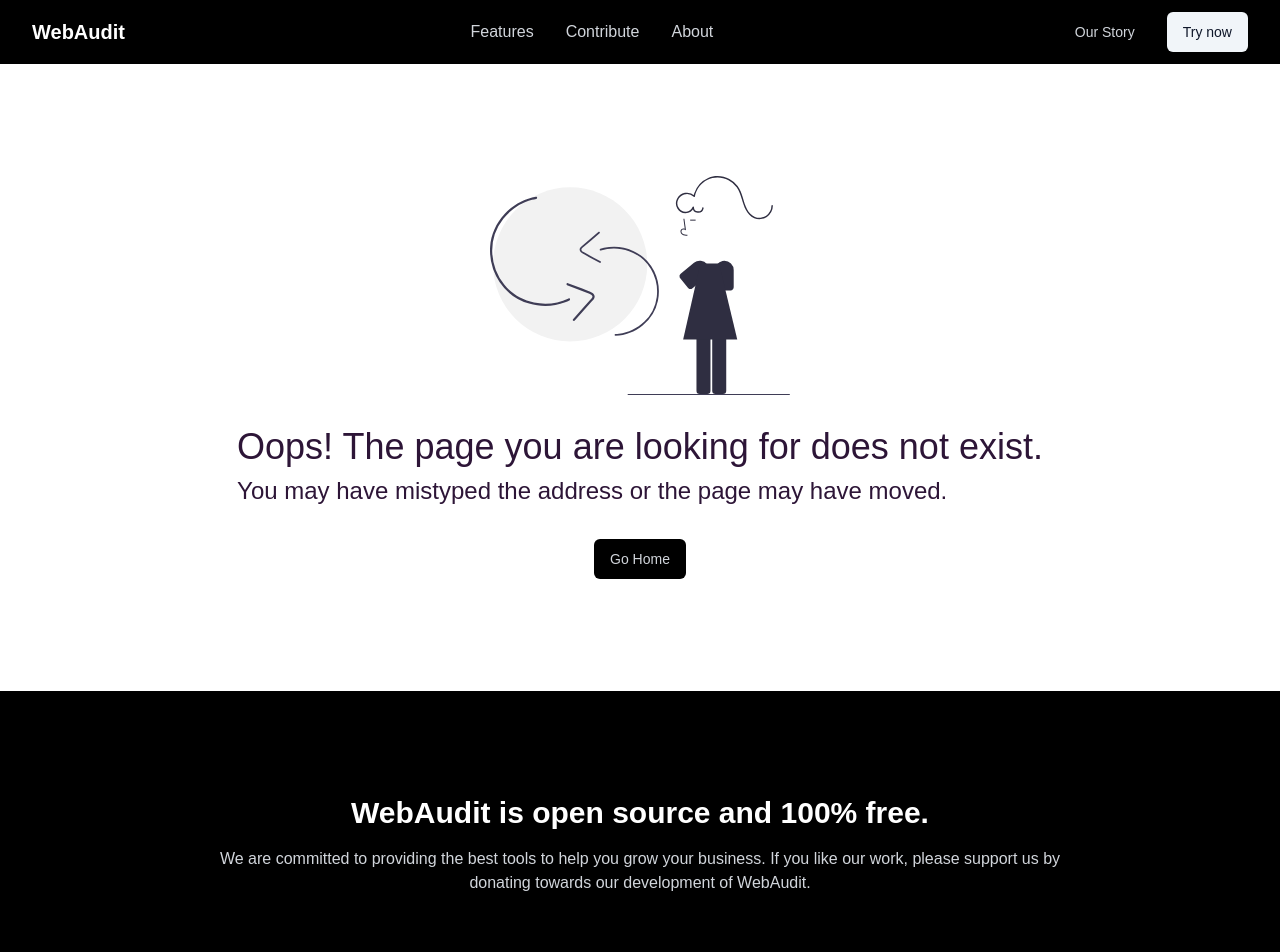
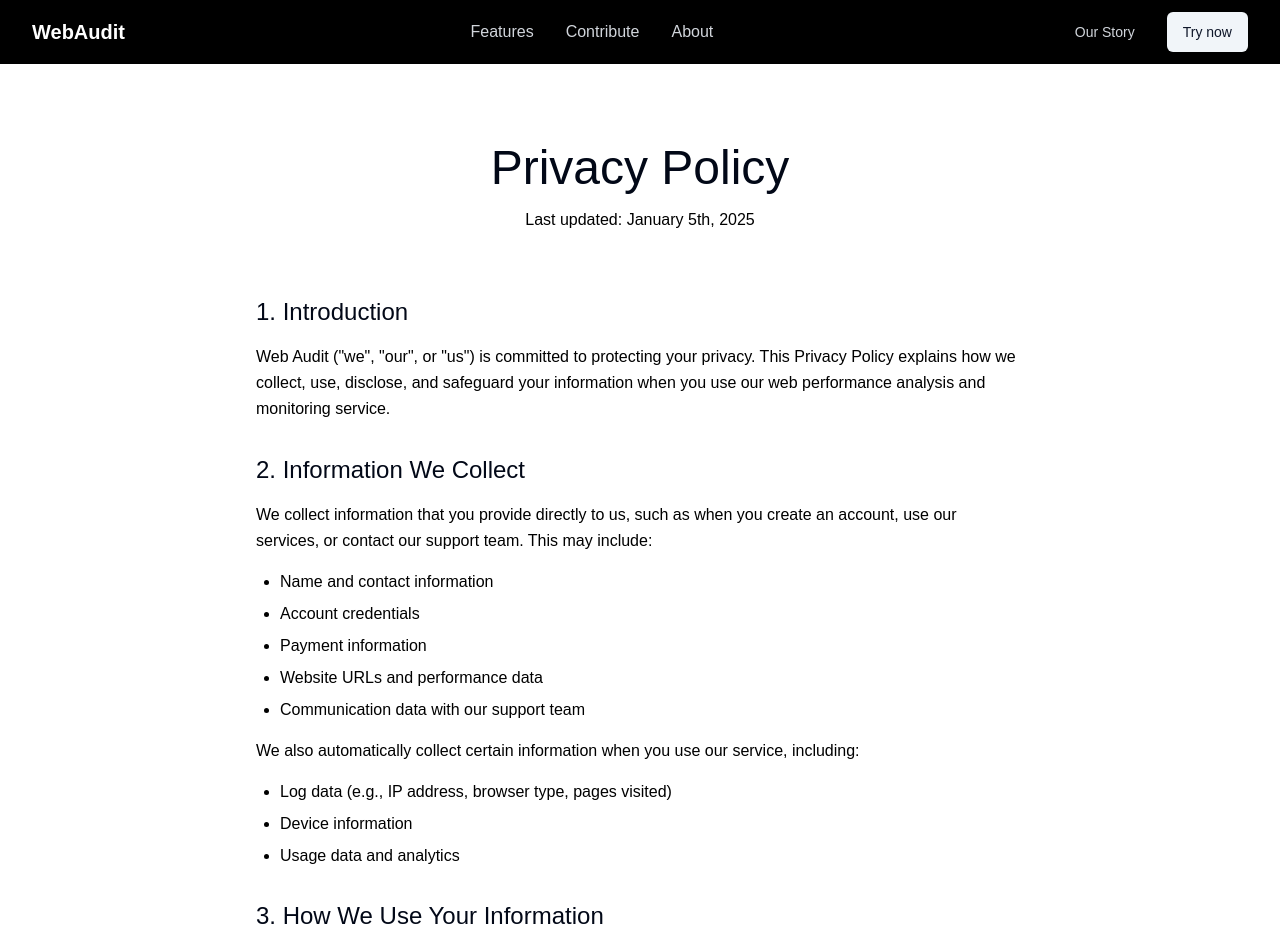
Before and after one commit to marksikaundi/InSyst, a Next.js app: page /legal/policy in a window 1280 px wide. Before the commit this address had no page. Shown: the top 952 px of the page. Built offline with nearby package versions, Linux system fonts and the light colour scheme.

Commit message:
feat: add Privacy Policy page with comprehensive details on data collection and user rights

```diff
--- /dev/null
+++ b/app/legal/policy/page.tsx
@@ -0,0 +1,142 @@
+export default function PrivacyContent() {
+  return (
+    <div className="max-w-3xl mx-auto space-y-16">
+      <div className="text-center space-y-4">
+        <h1 className="text-5xl font-normal mt-20">Privacy Policy</h1>
+        <p className="text-black">Last updated: January 5th, 2025</p>
+      </div>
+
+      <section className="space-y-8">
+        <div className="space-y-4">
+          <h2 className="text-2xl font-normal">1. Introduction</h2>
+          <p className="text-black leading-relaxed">
+            Web Audit (&quot;we&quot;, &quot;our&quot;, or &quot;us&quot;) is
+            committed to protecting your privacy. This Privacy Policy explains
+            how we collect, use, disclose, and safeguard your information when
+            you use our web performance analysis and monitoring service.
+          </p>
+        </div>
+
+        <div className="space-y-4">
+          <h2 className="text-2xl font-normal">2. Information We Collect</h2>
+          <p className="text-black leading-relaxed">
+            We collect information that you provide directly to us, such as when
+            you create an account, use our services, or contact our support
+            team. This may include:
+          </p>
+          <ul className="list-disc pl-6 space-y-2 text-black">
+            <li>Name and contact information</li>
+            <li>Account credentials</li>
+            <li>Payment information</li>
+            <li>Website URLs and performance data</li>
+            <li>Communication data with our support team</li>
+          </ul>
+          <p className="text-black leading-relaxed">
+            We also automatically collect certain information when you use our
+            service, including:
+          </p>
+          <ul className="list-disc pl-6 space-y-2 text-black">
+            <li>Log data (e.g., IP address, browser type, pages visited)</li>
+            <li>Device information</li>
+            <li>Usage data and analytics</li>
+          </ul>
+        </div>
+
+        <div className="space-y-4">
+          <h2 className="text-2xl font-normal">
+            3. How We Use Your Information
+          </h2>
+          <p className="text-black leading-relaxed">
+            We use the information we collect to:
+          </p>
+          <ul className="list-disc pl-6 space-y-2 text-black">
+            <li>Provide, maintain, and improve our services</li>
+            <li>Process transactions and send related information</li>
+            <li>Send you technical notices, updates, and support messages</li>
+            <li>Respond to your comments and questions</li>
+            <li>Monitor and analyze trends and usage of our service</li>
+            <li>
+              Detect, investigate, and prevent fraudulent transactions and other
+              illegal activities
+            </li>
+            <li>Personalize and improve your experience with our service</li>
+          </ul>
+        </div>
+
+        <div className="space-y-4">
+          <h2 className="text-2xl font-normal">
+            4. Data Sharing and Disclosure
+          </h2>
+          <p className="text-black leading-relaxed">
+            We do not sell your personal information. We may share your
+            information in the following situations:
+          </p>
+          <ul className="list-disc pl-6 space-y-2 text-black">
+            <li>With your consent</li>
+            <li>With service providers who perform services on our behalf</li>
+            <li>To comply with legal obligations</li>
+            <li>
+              In connection with a merger, sale, or acquisition of all or a
+              portion of our company
+            </li>
+          </ul>
+        </div>
+
+        <div className="space-y-4">
+          <h2 className="text-2xl font-normal">5. Data Security</h2>
+          <p className="text-black leading-relaxed">
+            We implement appropriate technical and organizational measures to
+            protect the security of your personal information. However, please
+            note that no method of transmission over the Internet or electronic
+            storage is 100% secure.
+          </p>
+        </div>
+
+        <div className="space-y-4">
+          <h2 className="text-2xl font-normal">6. Your Rights and Choices</h2>
+          <p className="text-black leading-relaxed">
+            Depending on your location, you may have certain rights regarding
+            your personal information, including:
+          </p>
+          <ul className="list-disc pl-6 space-y-2 text-black">
+            <li>
+              Accessing, correcting, or deleting your personal information
+            </li>
+            <li>Objecting to or restricting certain processing of your data</li>
+            <li>Requesting a copy of your personal information</li>
+            <li>Withdrawing consent where applicable</li>
+          </ul>
+          <p className="text-black leading-relaxed">
+            To exercise these rights, please contact us using the information
+            provided in the &quot;Contact Us&quot; section.
+          </p>
+        </div>
+
+        <div className="space-y-4">
+          <h2 className="text-2xl font-normal">
+            7. Changes to This Privacy Policy
+          </h2>
+          <p className="text-black leading-relaxed">
+            We may update this Privacy Policy from time to time. We will notify
+            you of any changes by posting the new Privacy Policy on this page
+            and updating the &quot;Last updated&quot; date at the top of this
+            policy.
+          </p>
+        </div>
+
+        <div className="space-y-4">
+          <h2 className="text-2xl font-normal">8. Contact Us</h2>
+          <p className="text-black leading-relaxed">
+            If you have any questions about this Privacy Policy, please contact
+            us at:
+          </p>
+          <p className="text-black">
+            Email: privacy@webaudit.com
+            <br />
+            Address: 123 Web Street, Digital City, 12345
+          </p>
+        </div>
+      </section>
+    </div>
+  );
+}
```
